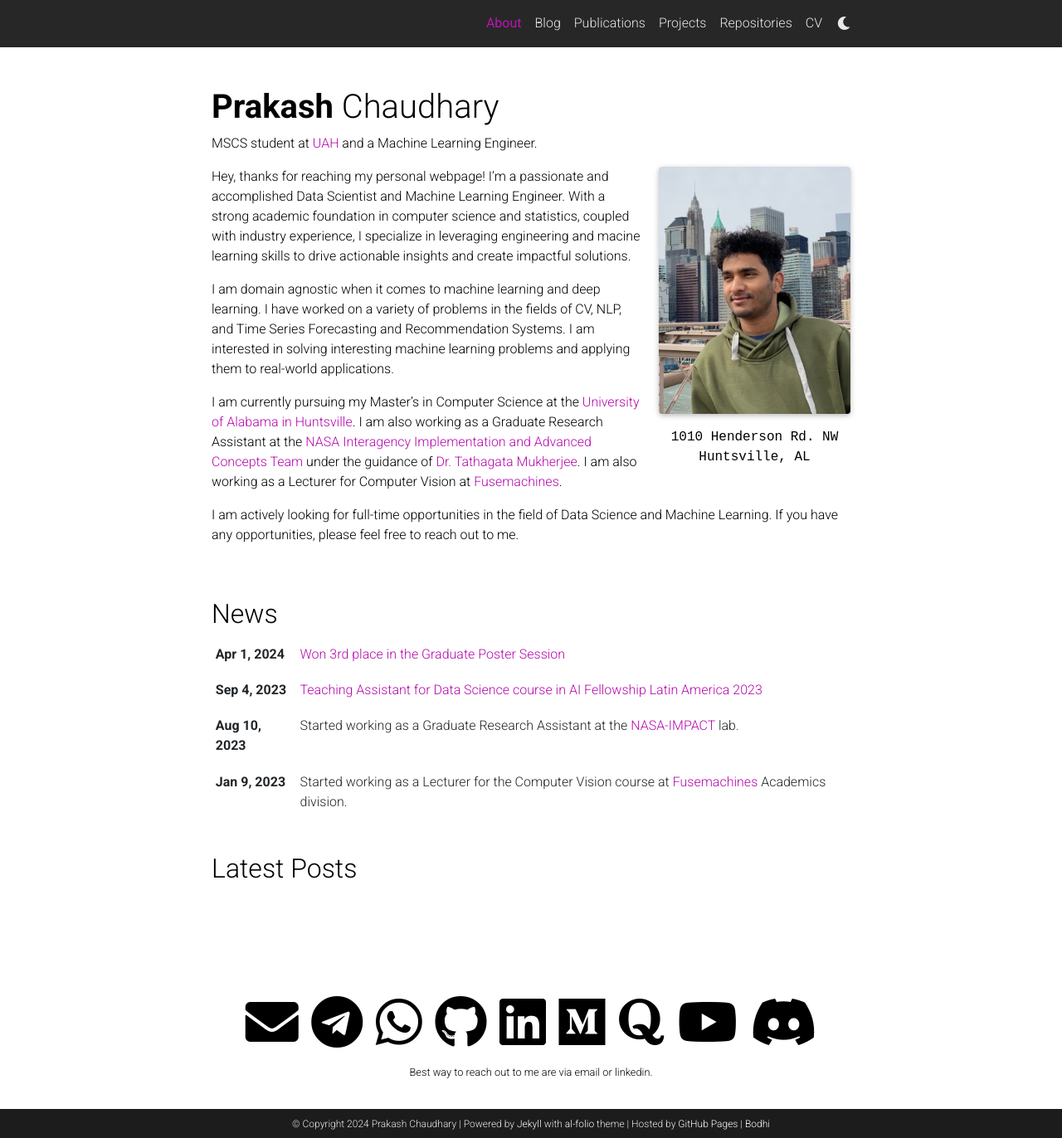
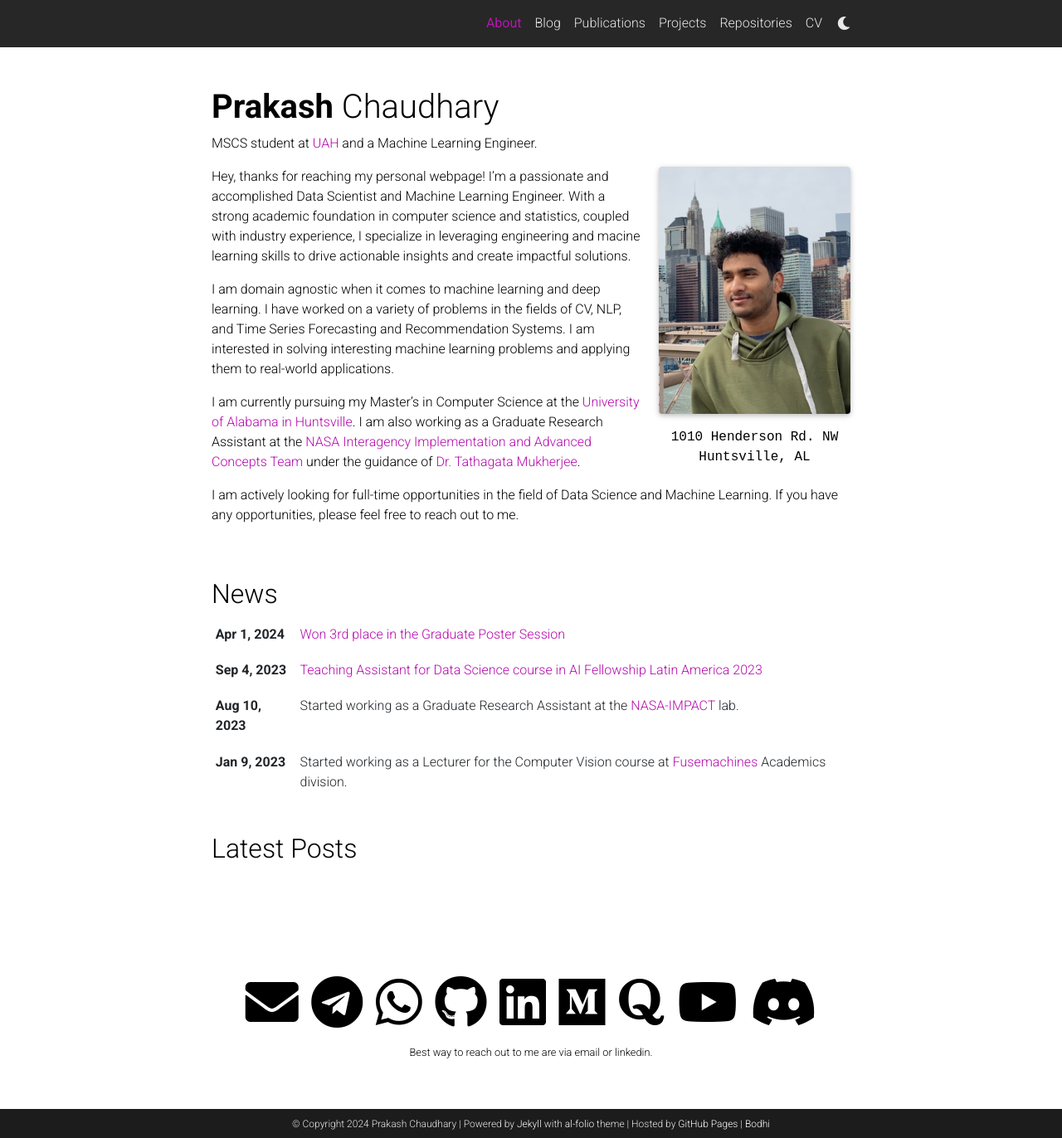
Before and after one commit to connectwithprakash/connectwithprakash.github.io, a Jekyll site: the page built from _pages/about.md, in a window 1280 px wide and 1372 px high. Shown: the whole window at 83% size. Built offline with Jekyll 4.4.1, drawn with Linux system fonts in a browser that asks for light colours; full-size pictures stand in for the smaller copies a plugin makes; comment, search, counter and statistics services are not loaded; a style sheet for code colours, icons or effects is not loaded.

Commit message:
[Update]: Update personal information in about.md

```diff
--- a/_pages/about.md
+++ b/_pages/about.md
@@ -25,6 +25,6 @@ Hey, thanks for reaching my personal webpage! I'm a passionate and accomplished
 
 I am domain agnostic when it comes to machine learning and deep learning. I have worked on a variety of problems in the fields of CV, NLP, and Time Series Forecasting and Recommendation Systems. I am interested in solving interesting machine learning problems and applying them to real-world applications.
 
-I am currently pursuing my Master's in Computer Science at the [University of Alabama in Huntsville](https://www.uah.edu). I am also working as a Graduate Research Assistant at the [NASA Interagency Implementation and Advanced Concepts Team](https://impact.earthdata.nasa.gov) under the guidance of [Dr. Tathagata Mukherjee](https://www.uah.edu/science/faculty-staff/tathagata-mukherjee). I am also working as a Lecturer for Computer Vision at [Fusemachines](https://fusemachines.com).
+I am currently pursuing my Master's in Computer Science at the [University of Alabama in Huntsville](https://www.uah.edu). I am also working as a Graduate Research Assistant at the [NASA Interagency Implementation and Advanced Concepts Team](https://impact.earthdata.nasa.gov) under the guidance of [Dr. Tathagata Mukherjee](https://www.uah.edu/science/faculty-staff/tathagata-mukherjee).
 
 I am actively looking for full-time opportunities in the field of Data Science and Machine Learning. If you have any opportunities, please feel free to reach out to me.
```
